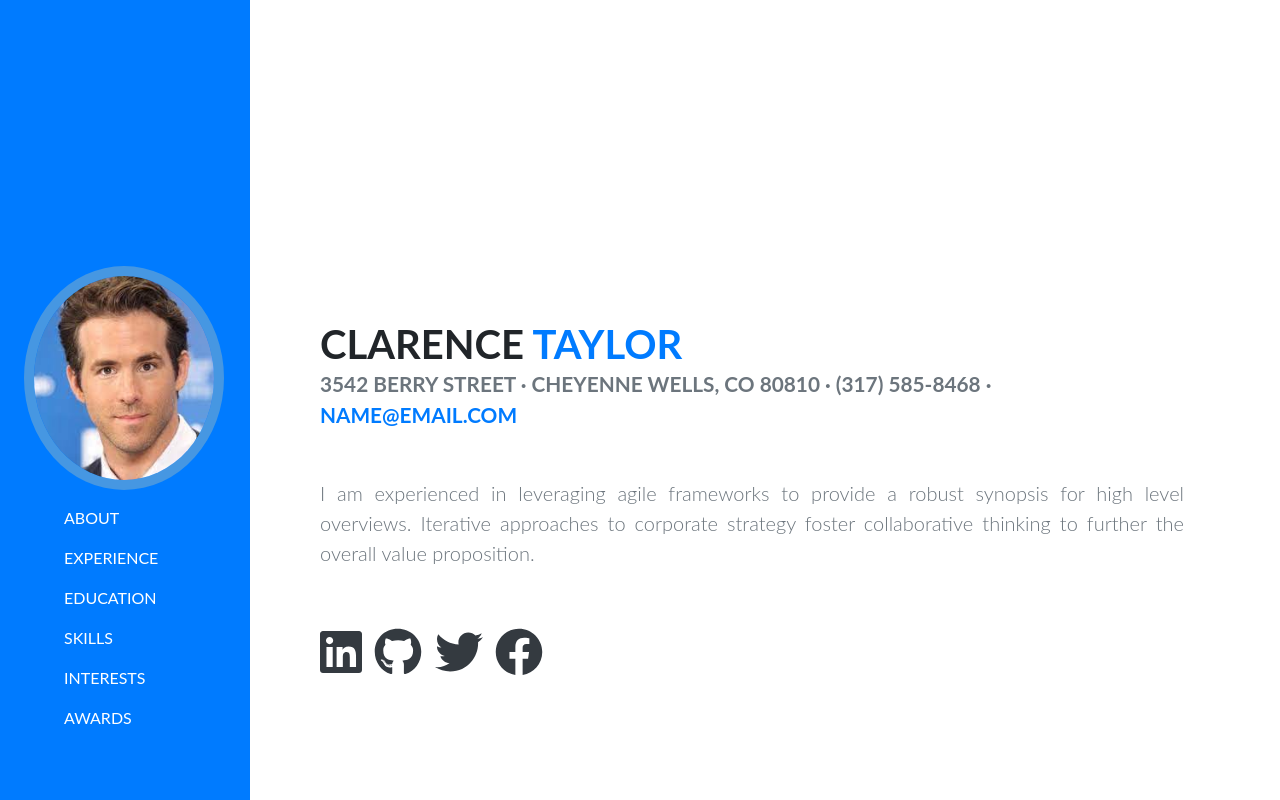
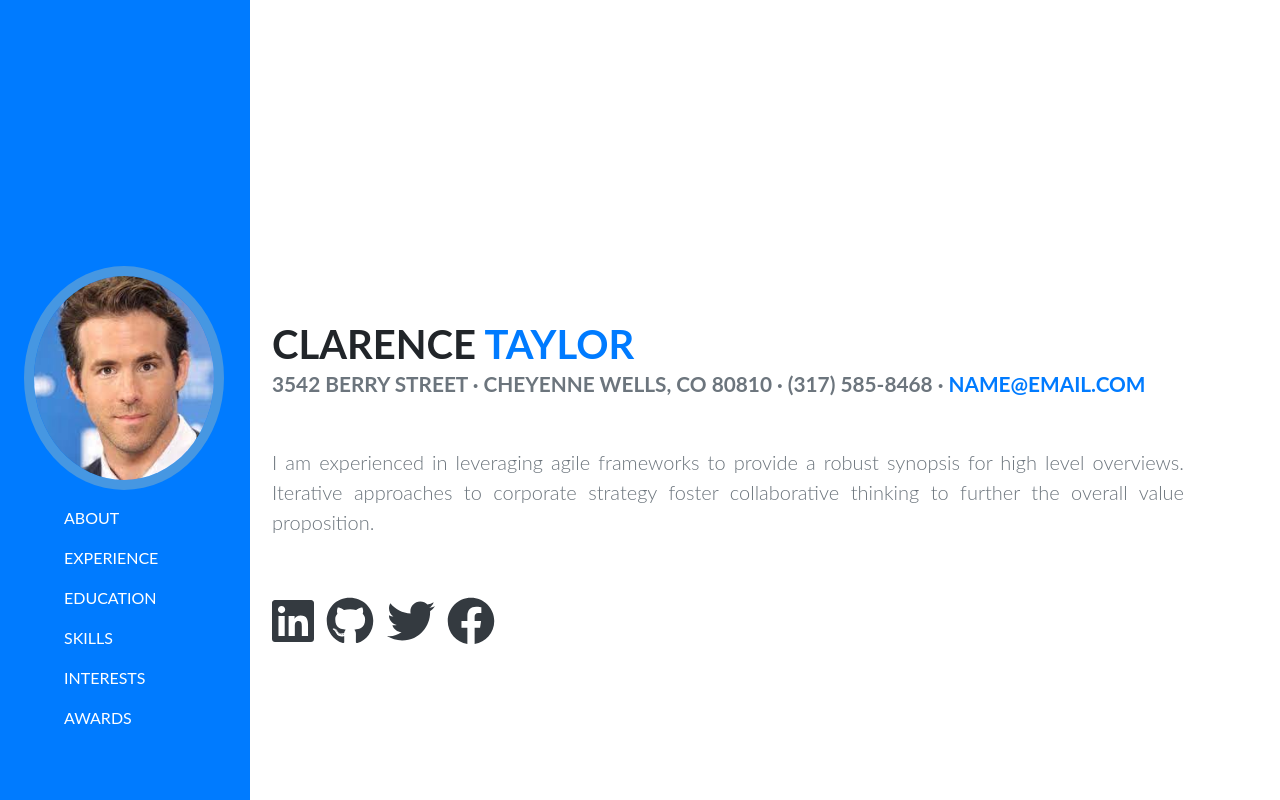
Before and after one commit to Mani1261997/resume, a website: page index.html in a window 1280 px wide. Shown: the top 800 px of the page. Drawn offline with nearby package versions, Linux system fonts and the light colour scheme; files that its build step writes are made by us from their sources; files whose address does not match are found by name.

Commit message:
Update main.scss

```diff
--- a/main.scss
+++ b/main.scss
@@ -74,7 +74,7 @@ body {
   }
 
   .resume-section{
-     padding-left: 20rem;
+     padding-left: 17rem;
      padding-right: 1rem;
      padding-top: 20rem;
      padding-bottom: 5rem;
```
